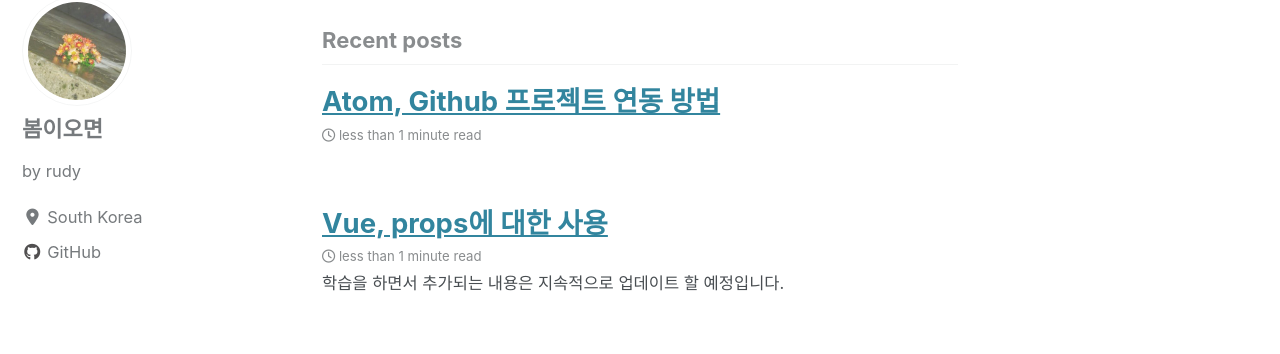
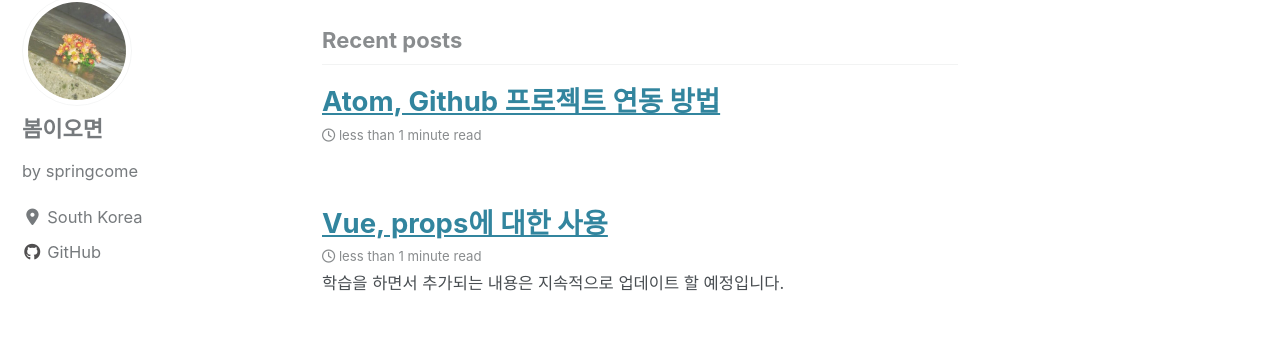
Before and after one commit to springcome/springcome.github.io, a Jekyll site: the page built from index.html, in a window 1280 px wide. Shown: the part 125-479 px from the top of the page. Built offline with Jekyll 4.4.1, drawn with Linux system fonts in a browser that asks for light colours; cached includes are drawn as plain includes; nearby versions of some CDN libraries; the list of posts is cut into pages by our own code.

Commit message:
update config

```diff
--- a/_config.yml
+++ b/_config.yml
@@ -109,7 +109,7 @@ analytics:
 author:
   name             : "봄이오면"
   avatar           : "/assets/images/ioi.jpg" # path of avatar image, e.g. "/assets/images/bio-photo.jpg"
-  bio              : "by rudy"
+  bio              : "by springcome"
   location         : "South Korea"
   email            :
   links:
```
